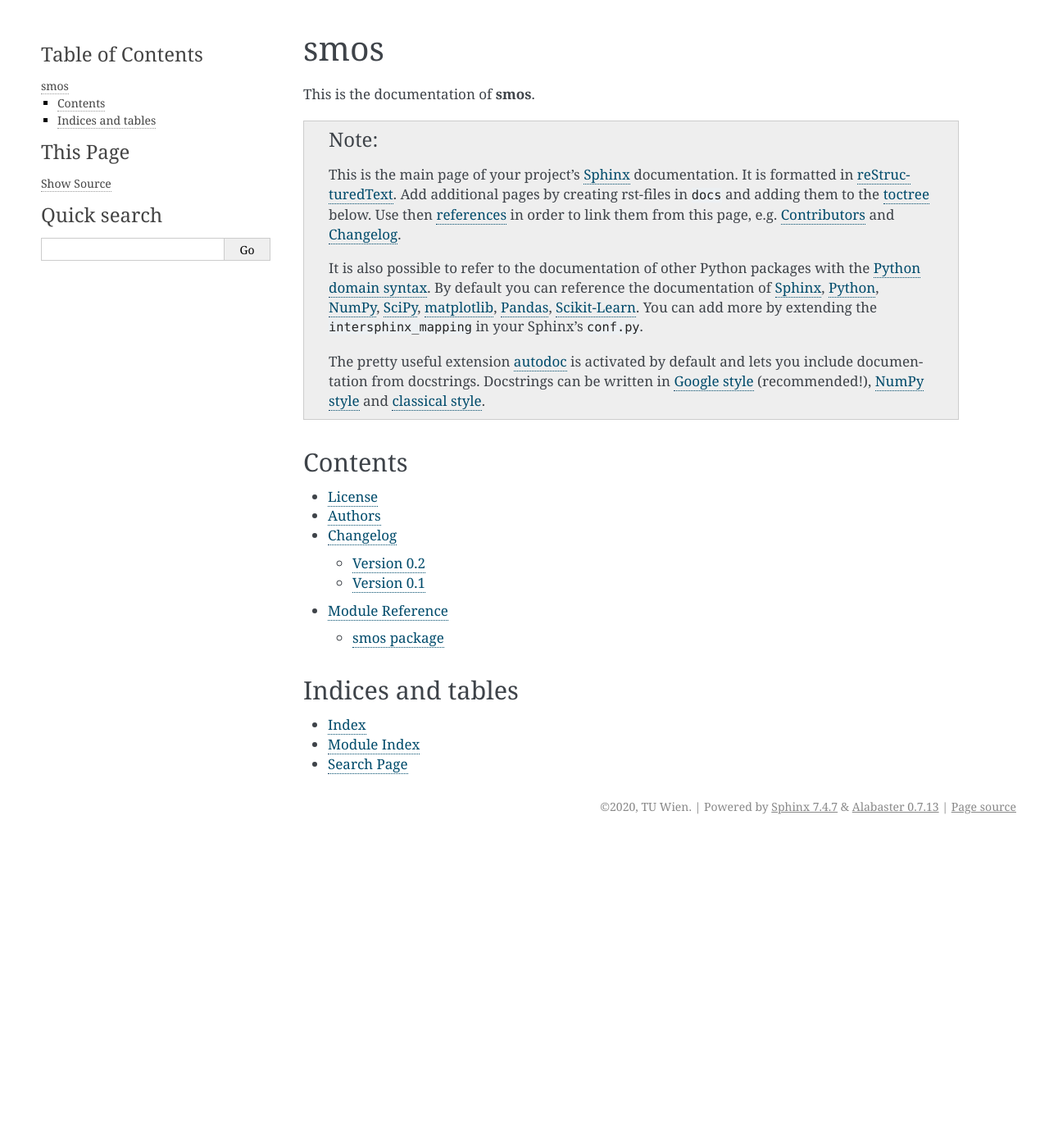
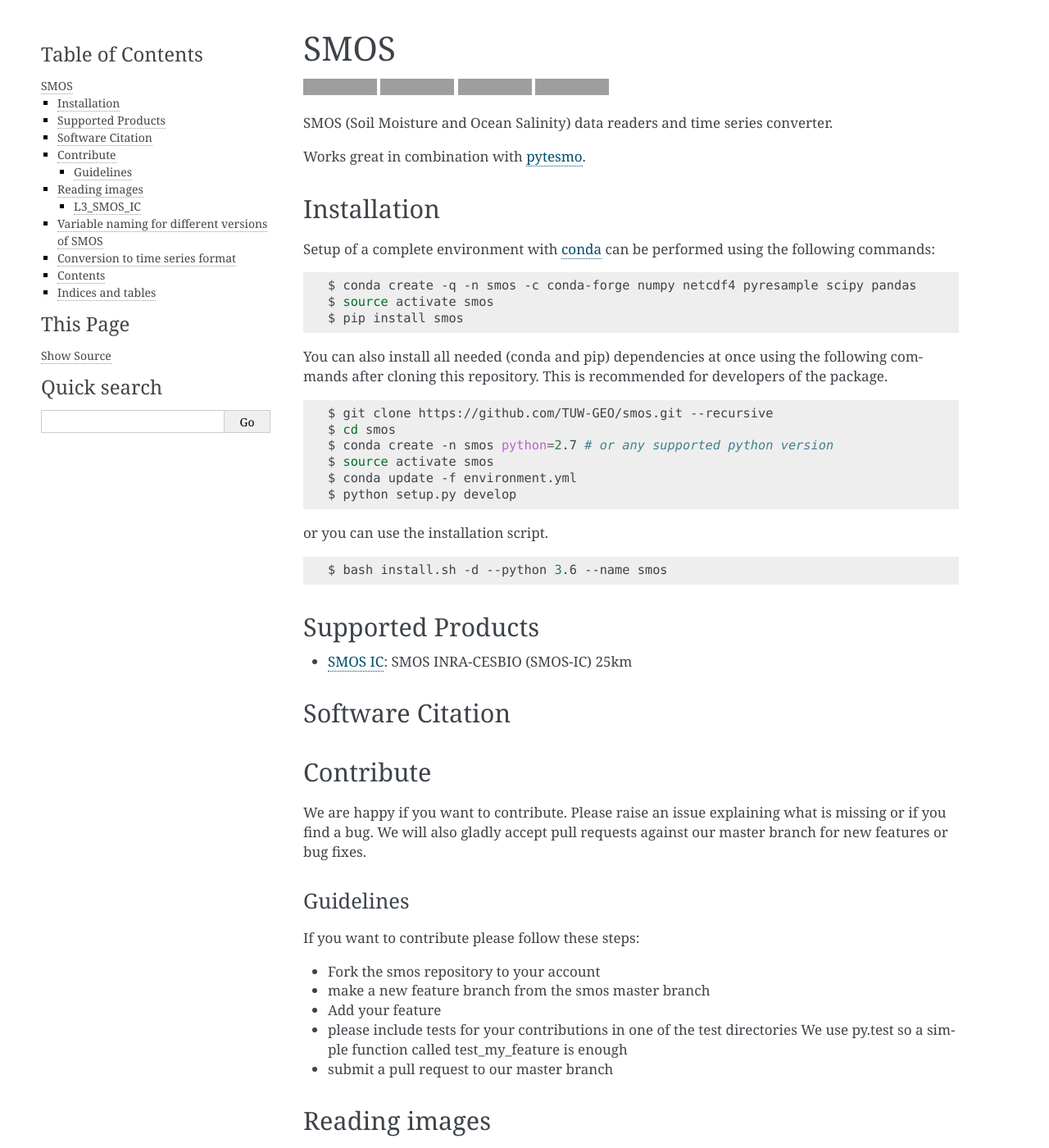
Before and after one commit to TUW-GEO/smos, a Sphinx documentation site: the page built from docs/index.rst, in a window 1280 px wide and 1400 px high. Shown: the whole window at 82% size. Built offline with Sphinx 7.4.7, drawn with Linux system fonts in a browser that asks for light colours; the version number is read from the project's files by our own code; some of the changed text lies outside the part shown; grey boxes are pictures that could not be loaded.

Commit message:
Update index page

```diff
--- a/docs/index.rst
+++ b/docs/index.rst
@@ -1,27 +1,7 @@
-====
-smos
-====
-
-This is the documentation of **smos**.
-
-.. note::
-
-    This is the main page of your project's `Sphinx`_ documentation.
-    It is formatted in `reStructuredText`_. Add additional pages
-    by creating rst-files in ``docs`` and adding them to the `toctree`_ below.
-    Use then `references`_ in order to link them from this page, e.g.
-    :ref:`authors` and :ref:`changes`.
-
-    It is also possible to refer to the documentation of other Python packages
-    with the `Python domain syntax`_. By default you can reference the
-    documentation of `Sphinx`_, `Python`_, `NumPy`_, `SciPy`_, `matplotlib`_,
-    `Pandas`_, `Scikit-Learn`_. You can add more by extending the
-    ``intersphinx_mapping`` in your Sphinx's ``conf.py``.
-
-    The pretty useful extension `autodoc`_ is activated by default and lets
-    you include documentation from docstrings. Docstrings can be written in
-    `Google style`_ (recommended!), `NumPy style`_ and `classical style`_.
-
+.. include:: ../README.rst
+.. include:: reading.rst
+.. include:: varnames.rst
+.. include:: img2ts.rst
 
 Contents
 ========
@@ -29,6 +9,9 @@
 .. toctree::
    :maxdepth: 2
 
+   Data reading <reading>
+   Variable names <varnames>
+   Conversion to time series <img2ts>
    License <license>
    Authors <authors>
    Changelog <changelog>
```
